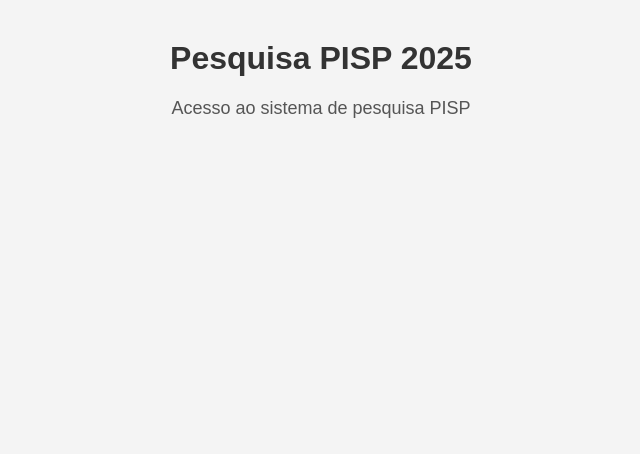
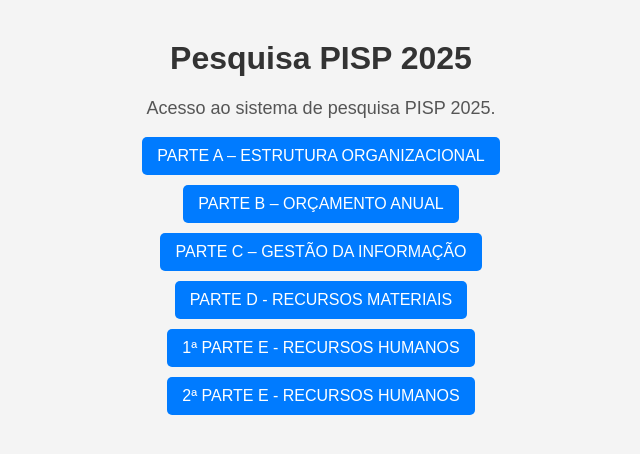
Before and after one commit to carlosbenicios/pisp2025, a plain HTML site: page index.html in a window 1280 px wide. Shown: the whole page, without its empty margins (319-959 px from the left). Drawn offline with Linux system fonts and the light colour scheme.

Commit message:
Update index.html

```diff
--- a/index.html
+++ b/index.html
@@ -41,4 +41,15 @@
 </head>
 <body>
     <h1>Pesquisa PISP 2025</h1>
-    <p>Acesso ao sistema de pesquisa PISP
+    <p>Acesso ao sistema de pesquisa PISP 2025.</p>
+
+    <ul>
+        <li><a href="/Pesquisa Perfil Polícia Militar - 2025 (Ano-Base 2024) - A.html" target="_blank">PARTE A – ESTRUTURA ORGANIZACIONAL</a></li>
+        <li><a href="/Pesquisa Perfil Polícia Militar - 2025 (Ano-Base 2024) - B.html" target="_blank">PARTE B – ORÇAMENTO ANUAL</a></li>
+        <li><a href="/Pesquisa Perfil Polícia Militar - 2025 (Ano-Base 2024) - C.html" target="_blank">PARTE C – GESTÃO DA INFORMAÇÃO</a></li>
+        <li><a href="/Pesquisa Perfil Polícia Militar - 2025 (Ano-Base 2024) - D.html" target="_blank">PARTE D - RECURSOS MATERIAIS</a></li>
+        <li><a href="/Pesquisa Perfil Polícia Militar - 2025 (Ano-Base 2024) - E1.html" target="_blank">1ª PARTE E - RECURSOS HUMANOS</a></li>
+        <li><a href="/Pesquisa Perfil Polícia Militar - 2025 (Ano-Base 2024) - E2.html" target="_blank">2ª PARTE E - RECURSOS HUMANOS</a></li>
+    </ul>
+</body>
+</html>
```
